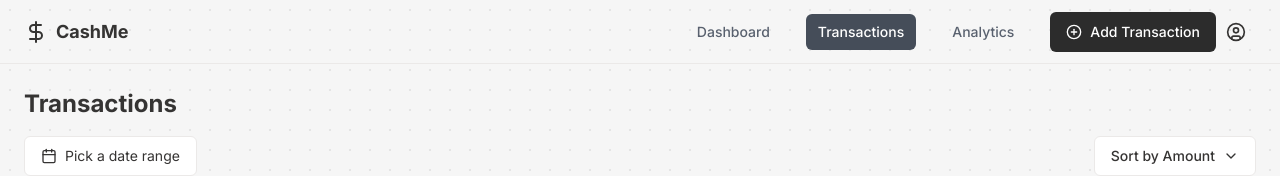
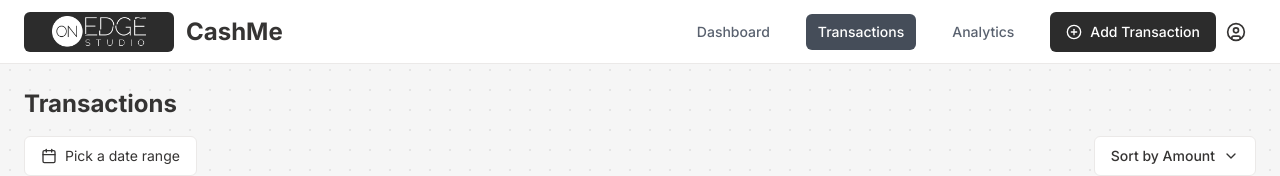
Before and after one commit to Mantoine56/onedge, a Next.js app: page /transactions in a window 1280 px wide. Shown: the top 176 px of the page. Built offline with nearby package versions, Linux system fonts and the light colour scheme; no server answers.

Commit message:
Alpha v1.0

```diff
--- a/app/transactions/page.tsx
+++ b/app/transactions/page.tsx
@@ -231,7 +231,7 @@ export default function TransactionsPage() {
       <Button
         variant="default"
         className="fixed bottom-4 right-4 bg-black text-white hover:bg-gray-800 rounded-full p-4 shadow-lg"
-        onClick={() => openAddModal('income')} // Open modal for income by default
+        onClick={() => setIsAddModalOpen(true)}
       >
         <PlusCircle className="h-6 w-6" />
         <span className="sr-only">Add Transaction</span>
@@ -241,7 +241,7 @@ export default function TransactionsPage() {
       <AddTransactionModal
         isOpen={isAddModalOpen}
         onClose={() => setIsAddModalOpen(false)}
-        transactionType={transactionType}
+        transactionType="income" // You can keep this or remove it if not needed
       />
 
       {notification && (
--- a/components/AddTransactionModal.tsx
+++ b/components/AddTransactionModal.tsx
@@ -44,7 +44,7 @@ export default function AddTransactionModal({ isOpen, onClose, transactionType }
     <Dialog open={isOpen} onOpenChange={onClose}>
       <DialogContent>
         <DialogHeader>
-          <DialogTitle>Add {transactionType === 'income' ? 'Income' : 'Expense'}</DialogTitle>
+          <DialogTitle>Add Transaction</DialogTitle>
         </DialogHeader>
         <form onSubmit={handleSubmit} className="space-y-4">
           <div>
@@ -78,7 +78,7 @@ export default function AddTransactionModal({ isOpen, onClose, transactionType }
             />
           </div>
           <Button type="submit" className="w-full">
-            Add {transactionType === 'income' ? 'Income' : 'Expense'}
+            Add Transaction
           </Button>
         </form>
       </DialogContent>
--- a/components/Header.tsx
+++ b/components/Header.tsx
@@ -1,3 +1,4 @@
+import Image from 'next/image'
 import Link from 'next/link'
 import { useRouter, usePathname } from 'next/navigation'
 import { useAuth } from '@/app/hooks/useAuth'
@@ -49,11 +50,19 @@ export function Header({ isAddTransactionOpen, setIsAddTransactionOpen }: Header
   }
 
   return (
-    <header className="flex items-center h-16 px-4 border-b shrink-0 md:px-6">
+    <header className="flex items-center h-16 px-4 border-b shrink-0 md:px-6 bg-white">
       <div className="flex items-center flex-1">
         <Link href="/dashboard" className="flex items-center">
-          <DollarSign className="h-6 w-6 mr-2" />
-          <span className="text-lg font-bold">CashMe</span>
+          <div className="bg-black rounded-md p-1 mr-3" style={{ width: '150px', height: '40px' }}>
+            <Image
+              src="/cashme-logo.png"
+              alt="CashMe Logo"
+              width={148}
+              height={38}
+              className="w-full h-full object-contain"
+            />
+          </div>
+          <span className="text-2xl font-bold">CashMe</span>
         </Link>
       </div>
       <nav className="hidden md:flex items-center space-x-4 md:space-x-6">
```
Also changed, not shown: public/cashme-logo.png (added), 1 other file (tests, documents, lock files or other folders).
